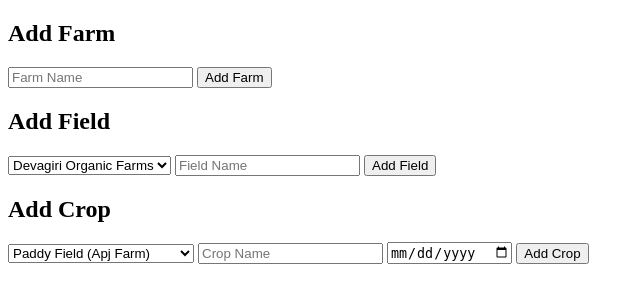
After one commit to Sumishaparthas15/farm_project_management_system, a Django app: page /manage-data/ in a window 1280 px wide. The commit adds this page. Shown: the top 303 px of the page, without its empty margins (0-644 px from the left). Run offline with Django 5.2, Linux system fonts and the light colour scheme; data comes from the database, SQL or seed files in the repository; both versions use the stored data as it was after the commit.

Commit message:
Displayed farms,fields,crops

```diff
--- a/krishi_dashboard/core/models.py
+++ b/krishi_dashboard/core/models.py
@@ -14,3 +14,25 @@ class CustomUser(AbstractUser):
 
     def __str__(self):
         return self.email
+
+
+class Farm(models.Model):
+    name = models.CharField(max_length=100)
+
+class Field(models.Model):
+    farm = models.ForeignKey(Farm, on_delete=models.CASCADE)
+    name = models.CharField(max_length=100)
+
+class Crop(models.Model):
+    field = models.ForeignKey(Field, on_delete=models.CASCADE)
+    name = models.CharField(max_length=100)
+    harvest_date = models.DateField()
+
+class Project(models.Model):
+    title = models.CharField(max_length=200)
+    description = models.TextField()
+    deadline = models.DateField()
+    assigned_farm = models.ForeignKey(Farm, null=True, blank=True, on_delete=models.SET_NULL)
+    assigned_field = models.ForeignKey(Field, null=True, blank=True, on_delete=models.SET_NULL)
+    assigned_to = models.ForeignKey(CustomUser, on_delete=models.CASCADE)
+    status = models.CharField(choices=[('Pending', 'Pending'), ('In Progress', 'In Progress'), ('Completed', 'Completed')], max_length=20)
--- a/krishi_dashboard/core/serializers.py
+++ b/krishi_dashboard/core/serializers.py
@@ -5,7 +5,7 @@ from django.contrib.auth.password_validation import validate_password
 class UserSerializer(serializers.ModelSerializer):
     class Meta:
         model = CustomUser
-        fields = ('id','email','username','role')
+        fields = ['id', 'email', 'username', 'role']
 
 class RegisterSerializer(serializers.ModelSerializer):
     password = serializers.CharField(write_only=True, validators=[validate_password])
--- /dev/null
+++ b/krishi_dashboard/core/templates/admin_dashboard.html
@@ -0,0 +1,46 @@
+<!DOCTYPE html>
+<html lang="en">
+<head>
+    <meta charset="UTF-8">
+    <meta name="viewport" content="width=device-width, initial-scale=1.0">
+    <title>Document</title>
+</head>
+<body>
+    <h2>Add Farm</h2>
+    <form method="post" action="{% url 'manage_data' %}">
+      {% csrf_token %}
+      <input type="hidden" name="form_type" value="farm">
+      <input type="text" name="name" placeholder="Farm Name" required>
+      <button type="submit">Add Farm</button>
+    </form>
+
+    <h2>Add Field</h2>
+    <form method="post" action="{% url 'manage_data' %}">
+      {% csrf_token %}
+      <input type="hidden" name="form_type" value="field">
+      <select name="farm_id" required>
+        {% for farm in farms %}
+          <option value="{{ farm.id }}">{{ farm.name }}</option>
+        {% endfor %}
+      </select>
+      <input type="text" name="name" placeholder="Field Name" required>
+      <button type="submit">Add Field</button>
+    </form>
+
+    <h2>Add Crop</h2>
+    <form method="post" action="{% url 'manage_data' %}">
+      {% csrf_token %}
+      <input type="hidden" name="form_type" value="crop">
+      <select name="field_id" required>
+        {% for field in fields %}
+          <option value="{{ field.id }}">{{ field.name }} ({{ field.farm.name }})</option>
+        {% endfor %}
+      </select>
+      <input type="text" name="name" placeholder="Crop Name" required>
+      <input type="date" name="harvest_date" required>
+      <button type="submit">Add Crop</button>
+    </form>
+
+
+</body>
+</html>
--- a/krishi_dashboard/core/urls.py
+++ b/krishi_dashboard/core/urls.py
@@ -7,5 +7,10 @@ urlpatterns = [
     path('register-form/', register_view, name='register_form'),
     path('', login_view, name='home'),
     path('login/', CustomLoginView.as_view(), name='login'),
-    path('dashboard/', views.dashboard_view, name='dashboard'),
+    path('dashboard/', views.dashboard, name='dashboard'),
+
+    path('admin_login/', views.admin_login, name='admin_login'),
+    path('admin_dashboard/', views.admin_dashboard, name='admin_dashboard'),
+    path('manage-data/', manage_data, name='manage_data'),
+    path('add-project/', views.add_project, name='add_project'),
 ]
--- a/krishi_dashboard/core/views.py
+++ b/krishi_dashboard/core/views.py
@@ -5,26 +5,138 @@ from .serializers import *
 from rest_framework.authtoken.models import Token
 from rest_framework.response import Response
 from rest_framework.authtoken.views import ObtainAuthToken
+from rest_framework.views import APIView
+from django.shortcuts import redirect
+from rest_framework import status
+from django.contrib.auth import authenticate, login
+from django.contrib import messages
+from django.contrib.auth import get_user_model
+from django.views.decorators.csrf import csrf_exempt
+from django.utils.decorators import method_decorator
 
 def register_view(request):
     return render(request, 'register.html')
 
-class RegisterView(generics.CreateAPIView):
-    queryset = CustomUser.objects.all()
-    serializer_class = RegisterSerializer
+class RegisterView(APIView):
+    def post(self, request, *args, **kwargs):
+        serializer = RegisterSerializer(data=request.data)
+        if serializer.is_valid():
+            serializer.save()
+            return Response({'message': 'Registration successful'}, status=status.HTTP_201_CREATED)
+        return Response(serializer.errors, status=status.HTTP_400_BAD_REQUEST)
 
 def login_view(request):
     return render(request, 'login.html')
 
-class CustomLoginView(ObtainAuthToken):
+
+User = get_user_model()
+@method_decorator(csrf_exempt, name='dispatch')
+class CustomLoginView(APIView):
     def post(self, request, *args, **kwargs):
-        response = super().post(request, *args, **kwargs)
-        token = Token.objects.get(key=response.data['token'])
-        user = token.user
-        return Response({
-            'token': token.key,
-            'user': UserSerializer(user).data
-        })
+        email = request.data.get('email')  # Get the email
+        password = request.data.get('password')  # Get the password
 
-def dashboard_view(request):
-    return render(request, 'dashboard.html')
+        try:
+            user = User.objects.get(email=email)  # Find user by email
+            if user.check_password(password):  # Validate password
+                token, created = Token.objects.get_or_create(user=user)  # Generate or fetch token
+                return Response({
+                    'token': token.key,
+                    'user': UserSerializer(user).data  # Return user data
+                })
+            else:
+                return Response({'non_field_errors': ['Invalid password']}, status=400)
+        except User.DoesNotExist:
+            return Response({'non_field_errors': ['Invalid email address']}, status=400)
+
+
+def dashboard(request):
+    total_farms = Farm.objects.count()
+    total_fields = Field.objects.count()
+    total_crops = Crop.objects.count()
+    total_active_projects = Project.objects.exclude(status='Completed').count()
+
+    context = {
+        'total_farms': total_farms,
+        'total_fields': total_fields,
+        'total_crops': total_crops,
+        'total_active_projects': total_active_projects,
+    }
+    return render(request, 'dashboard.html', context)
+
+User = get_user_model()
+
+def admin_login(request):
+    if request.method == 'POST':
+        email = request.POST['email']
+        password = request.POST['password']
+        user = authenticate(request, email=email, password=password)
+
+        if user is not None and user.is_superuser:
+            login(request, user)
+            return redirect('admin_dashboard')  # change to your actual dashboard view
+        else:
+            messages.error(request, 'Invalid credentials or not authorized.')
+
+    return render(request, 'admin_login.html')
+
+def admin_dashboard(request):
+    return render(request, 'admin_dashboard.html')
+def manage_data(request):
+    farms = Farm.objects.all()
+    fields = Field.objects.select_related('farm').all()
+
+    if request.method == 'POST':
+        form_type = request.POST.get('form_type')
+
+        if form_type == 'farm':
+            name = request.POST.get('name')
+            if name:
+                Farm.objects.create(name=name)
+                messages.success(request, 'Farm added.')
+                return redirect('manage_data')
+
+        elif form_type == 'field':
+            farm_id = request.POST.get('farm_id')
+            name = request.POST.get('name')
+            farm = Farm.objects.get(id=farm_id)
+            Field.objects.create(farm=farm, name=name)
+            messages.success(request, 'Field added.')
+            return redirect('manage_data')
+
+        elif form_type == 'crop':
+            field_id = request.POST.get('field_id')
+            name = request.POST.get('name')
+            harvest_date = request.POST.get('harvest_date')
+            field = Field.objects.get(id=field_id)
+            Crop.objects.create(field=field, name=name, harvest_date=harvest_date)
+            messages.success(request, 'Crop added.')
+            return redirect('manage_data')
+
+    return render(request, 'admin_dashboard.html', {'farms': farms, 'fields': fields})
+
+def add_project(request):
+    farms = Farm.objects.all()
+    fields = Field.objects.all()
+    users = CustomUser.objects.all()
+    if request.method == 'POST':
+        title = request.POST.get('title')
+        description = request.POST.get('description')
+        deadline = request.POST.get('deadline')
+        farm_id = request.POST.get('farm_id')
+        field_id = request.POST.get('field_id')
+        assigned_to_id = request.POST.get('assigned_to')
+        status = request.POST.get('status')
+
+        project = Project.objects.create(
+            title=title,
+            description=description,
+            deadline=deadline,
+            assigned_farm=Farm.objects.get(id=farm_id) if farm_id else None,
+            assigned_field=Field.objects.get(id=field_id) if field_id else None,
+            assigned_to=CustomUser.objects.get(id=assigned_to_id),
+            status=status
+        )
+        messages.success(request, 'Project added successfully.')
+        return redirect('add_project')
+    return render(request, 'add_project.html', {'farms': farms, 'fields': fields, 'users': users})
--- a/krishi_dashboard/krishi_dashboard/settings.py
+++ b/krishi_dashboard/krishi_dashboard/settings.py
@@ -86,3 +86,7 @@ STATIC_URL = 'static/'
 DEFAULT_AUTO_FIELD = 'django.db.models.BigAutoField'
 
 AUTH_USER_MODEL = 'core.CustomUser'
+AUTHENTICATION_BACKENDS = [
+    'core.auth_backend.EmailAuthBackend',  # Your custom backend
+    'django.contrib.auth.backends.ModelBackend',  # Optional fallback to the default backend
+]
```
Also changed, not shown: krishi_dashboard/core/auth_backend.py (added, +14 -0 lines), krishi_dashboard/core/templates/admin_login.html (added, +24 -0 lines), krishi_dashboard/core/templates/dashboard.html (+107 -1 lines), krishi_dashboard/core/templates/login.html (+20 -12 lines), krishi_dashboard/core/templates/register.html (+33 -7 lines), krishi_dashboard/core/migrations/0002_farm_field_crop_project.py (added), krishi_dashboard/core/static/img/crops.jpg (added), krishi_dashboard/core/static/img/farms.jpg (added), krishi_dashboard/core/static/img/fields.jpg (added), krishi_dashboard/core/static/img/projects.jpg (added), krishi_dashboard/db.sqlite3.
